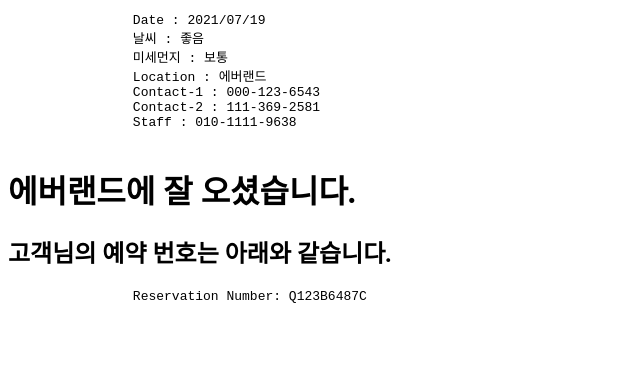
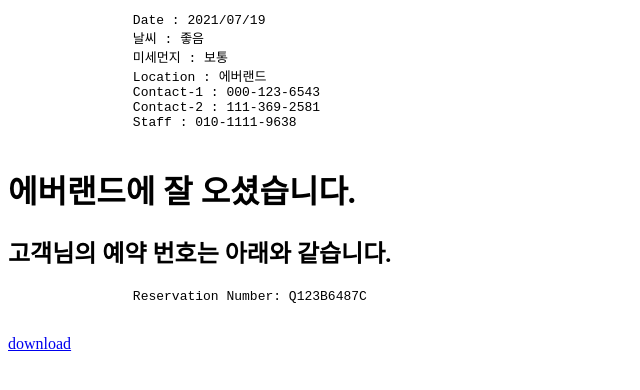
Before and after one commit to kjh-icnl/python-url-test, a plain HTML site: page index.html in a window 1280 px wide. Shown: the whole page, without its empty margins (0-640 px from the left). Drawn offline with Linux system fonts and the light colour scheme.

Commit message:
Update index.html

```diff
--- a/index.html
+++ b/index.html
@@ -22,5 +22,7 @@
 	<pre>
 		Reservation Number: Q123B6487C
 	</pre>
+
+	<p><a href="example.png" download>download</a></p>
 </body>
 </html>
```
